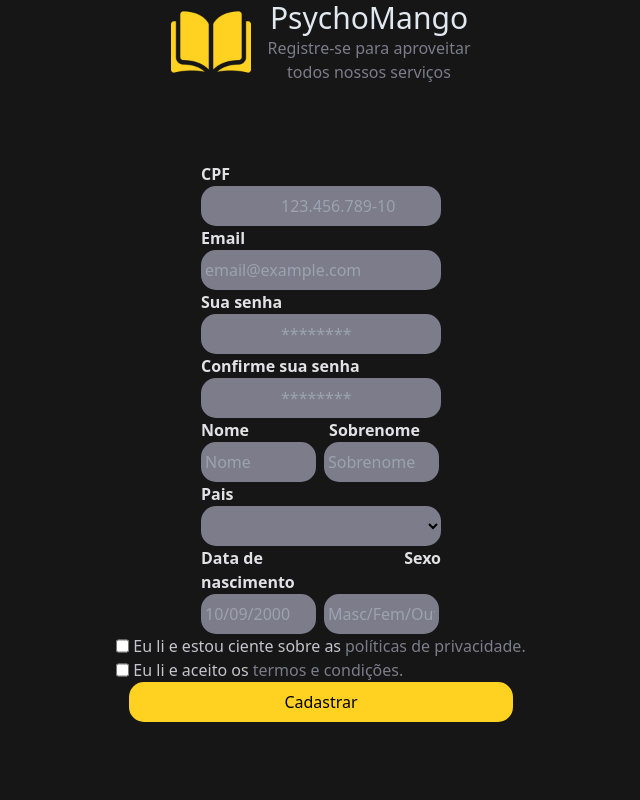
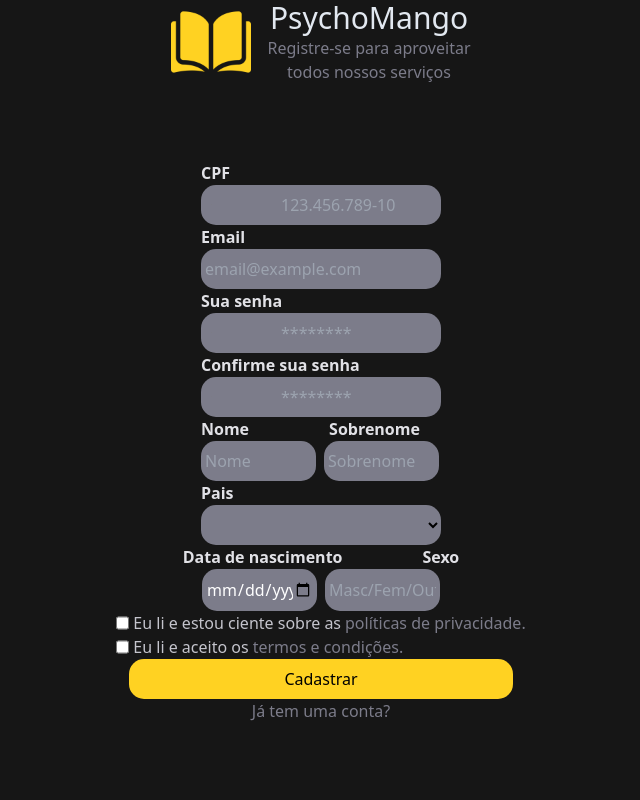
Before and after one commit to IMvErickz/interdisciplinary-project, a PHP site: page /pages/registrer.php in a window 1280 px wide. Shown: the whole page, without its empty margins (319-959 px from the left). Run offline with PHP 8.4, Linux system fonts and the light colour scheme; lists and menus that the app fills with data are empty; style sheets or scripts are compiled from the project's sources; some libraries are stand-ins or nearby versions.

Commit message:
fixed styles bug

```diff
--- a/pages/registrer.php
+++ b/pages/registrer.php
@@ -4,7 +4,7 @@
 <head>
     <meta charset="UTF-8">
     <meta http-equiv="X-UA-Compatible" content="IE=edge">
-    <link rel="shortcut icon" href="./assets/incons/Logo.png" type="image/x-icon">
+    <link rel="shortcut icon" href="/assets/incons/Logo.png" type="image/x-icon">
     <meta name="viewport" content="width=device-width, initial-scale=1.0">
     <link href="/dist/main.css" rel="stylesheet">
     <link href="/index.css" rel="stylesheet">
@@ -30,7 +30,7 @@
                 <input type="text" id="cpf" placeholder="123.456.789-10" class="bg-label rounded-[15px] text-white py-2 px-1">
 
                 <label for="cpf" class="text-labelInput text-base font-semibold">Email</label>
-                <input type="text" id="email" placeholder="email@example.com" class="bg-label rounded-[15px] text-white py-2 px-1">
+                <input type="email" id="email" placeholder="email@example.com" class="bg-label rounded-[15px] text-white py-2 px-1">
                 <label for="cpf" class="text-labelInput text-base font-semibold">Sua senha</label>
                 <input type="password" id="cpf" placeholder="********" class="bg-label rounded-[15px] text-white py-2 px-1">
 
@@ -45,30 +45,29 @@
                 </div>
 
                 <div class="flex flex-row justify-start w-60 gap-2">
-                    <input type="password" placeholder="Nome" class="bg-label rounded-[15px] text-white py-2 px-1 w-[115px]">
-                    <input type="password" placeholder="Sobrenome" class="bg-label rounded-[15px] text-white py-2 px-1 w-[115px]">
+                    <input type="text" placeholder="Nome" class="bg-label rounded-[15px] text-white py-2 px-1 w-[115px]">
+                    <input type="text" placeholder="Sobrenome" class="bg-label rounded-[15px] text-white py-2 px-1 w-[115px]">
                 </div>
 
                 <div class="flex flex-col justify-start">
                     <label for="" class="text-labelInput text-base font-semibold">Pais</label>
                     <select name="" id="" class="bg-label rounded-[15px] py-2 px-1">
-                        <option value=""></option>
+
                     </select>
                 </div>
+            </div>
 
-                <div class="flex flex-row justify-start w-full gap-20">
+
+                <div class="flex flex-row justify-center w-full gap-20">
                     <label for="cpf" class="text-labelInput text-base font-semibold">Data de nascimento</label>
                     <label for="cpf" class="text-labelInput text-base font-semibold">Sexo</label>
                 </div>
 
-                <div class="flex flex-row justify-start w-60 gap-2">
-                    <input type="password" placeholder="10/09/2000" class="bg-label rounded-[15px] text-white py-2 px-1 w-[115px]">
-                    <input type="password" placeholder="Masc/Fem/Outro" class="bg-label rounded-[15px] text-white py-2 px-1 w-[115px]">
+                <div class="flex flex-row justify-center w-60 gap-2">
+                    <input type="date" placeholder="10/09/2000" class="bg-label rounded-[15px] text-white py-2 px-1 w-[115px]">
+                    <input type="text" placeholder="Masc/Fem/Outro" class="bg-label rounded-[15px] text-white py-2 px-1 w-[115px]">
                 </div>
 
-
-
-            </div>
             <div class="flex flex-col justify-start">
                 <div class="flex flex-row gap-1">
                     <input type="checkbox">
@@ -82,6 +81,7 @@
                 </div>
             </div>
             <button class="bg-amareloMango w-96 rounded-[15px] py-2 px-1">Cadastrar</button>
+            <a href="" class="text-label text-base">Já tem uma conta?</a>
         </div>
     </div>
 </body>
```
